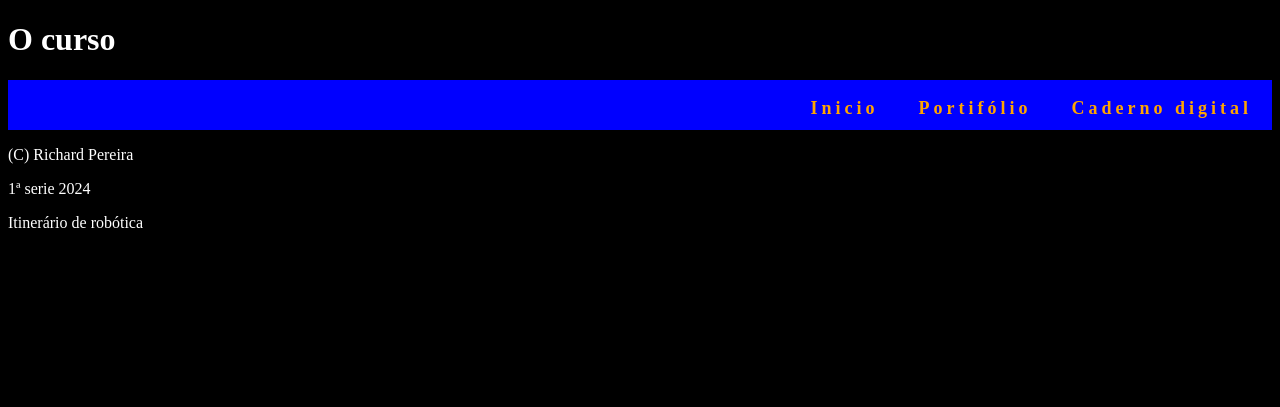
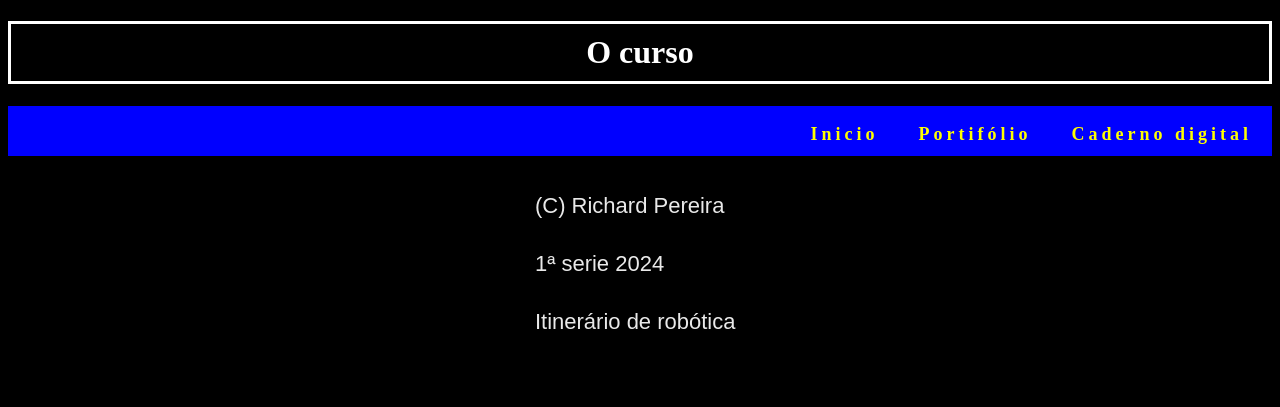
Before and after one commit to Flame-wtr/caderno-digital, a plain HTML site: page Index.html in a window 1280 px wide. Drawn offline with Linux system fonts and the light colour scheme.

Commit message:
Update windown.css

```diff
--- a/windown.css
+++ b/windown.css
@@ -1,23 +1,51 @@
-body {
+h1{
+    text-shadow: 3px 3px 3px #000000;
+    text-align: center;
+    border:solid;
+    color:rgb(255, 255, 255);
+    padding: 10px;
+}
+body{
     background-color: black;
     color: white;
 }
-nav li a {
+img{
+    width: "100";
+}
+
+nav li a{
     padding: 20px;
-    color: orange;
+    color: yellow;
     text-decoration: none;
     font-weight: bold;
 }
+
 nav li{
     float: left;
 }
+
 nav ul{
-    float:right;
+    float: right;
     list-style: none;
 }
+
 section nav{
     font-size: 18px;
     letter-spacing: 4px;
     height: 50px;
     background-color: blue;
 }
+
+footer{
+    padding: 10px;
+    float:right;
+    text-align:center;
+}
+
+p{
+    text-align: justify;
+    padding: 5px 5px 5px 5px;
+    font-family: Arial, Helvetica, sans-serif;
+    font-size: 22px;
+    color: #e9e9e9;
+}
```
